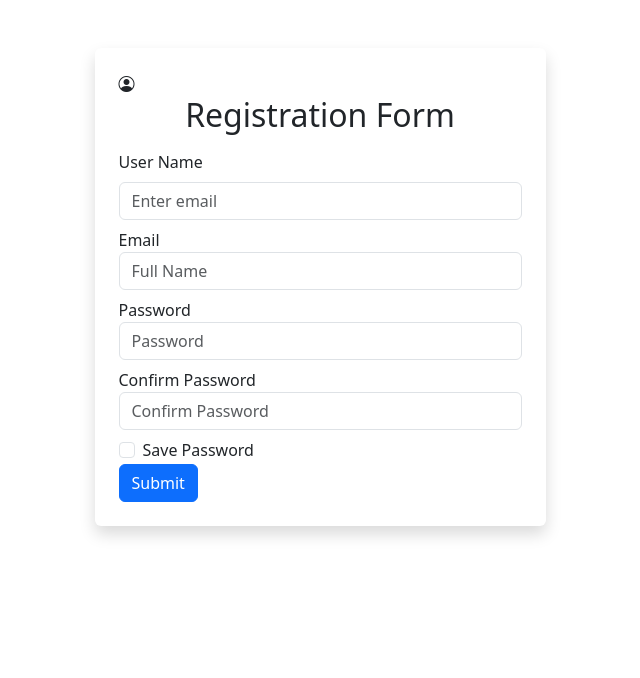
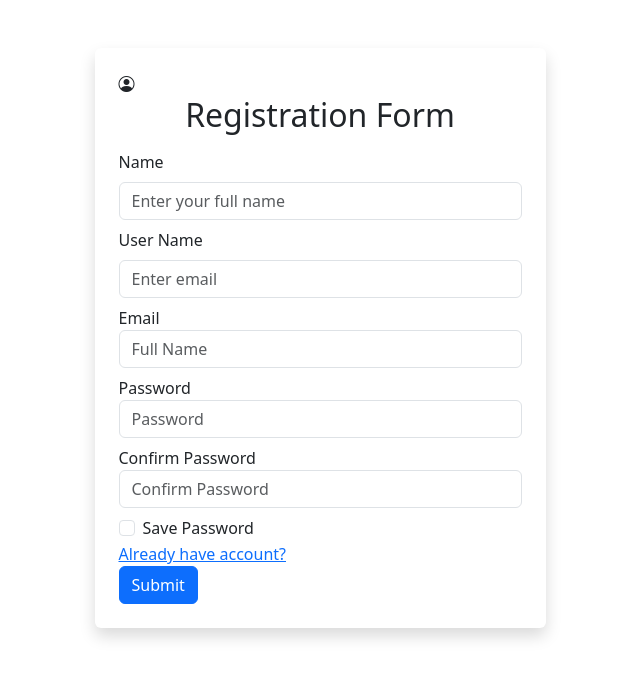
Before and after one commit to voltaire-rabino00/E-Commerce-Web, a PHP site: page /view.php in a window 1280 px wide. Shown: the top 678 px of the page, without its empty margins (320-960 px from the left). Run offline with PHP 8.4, Linux system fonts and the light colour scheme.

Commit message:
initial Commit

```diff
--- a/user/views/view.php
+++ b/user/views/view.php
@@ -26,6 +26,15 @@
             <i class="bi bi-person-circle"></i>
         </div>
         <h2 class="mb-3 text-center">Registration Form</h2>
+        <div class="mb-2">
+            <label for="InputName1"
+                   class="form-label" >Name</label>
+            <input type="text"
+                   class="form-control"
+                   id="name"
+                   name="name"
+                   placeholder="Enter your full name">
+        </div>
         <div class="mb-2">
             <label for="InputUsername1"
                    class="form-label" >User Name</label>
@@ -63,9 +72,14 @@
                    placeholder="Confirm Password">
         </div>
 
+
         <div class="form-group form-check">
             <input type="checkbox" class="form-check-input" id="exampleCheck1">
             <label class="form-check-label" for="exampleCheck1">Save Password</label>
+        </div>
+
+        <div class="link">
+            <a href="#">Already have account?</a>
         </div>
         <button type="submit" class="btn btn-primary">Submit</button>
     </form>
```
Also changed, not shown: user/controllers/AuthController.php (+21 -0 lines), user/models/User.php (deleted, +0 -8 lines).
